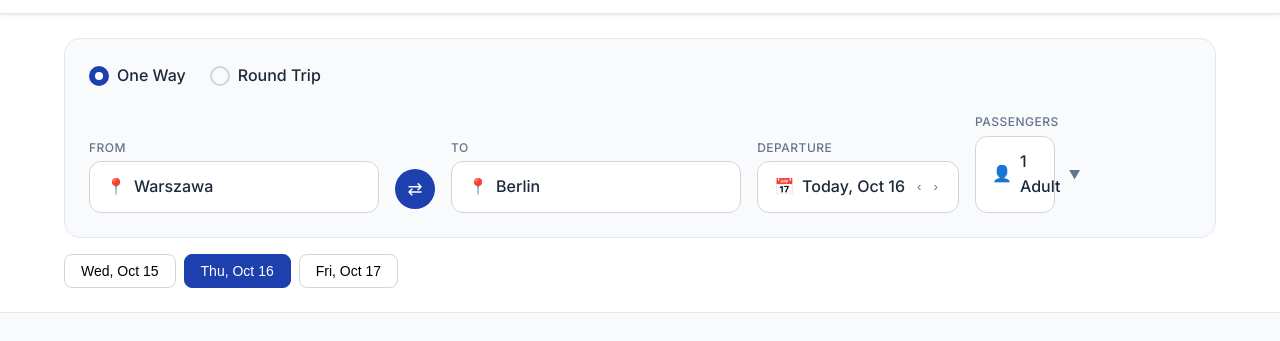
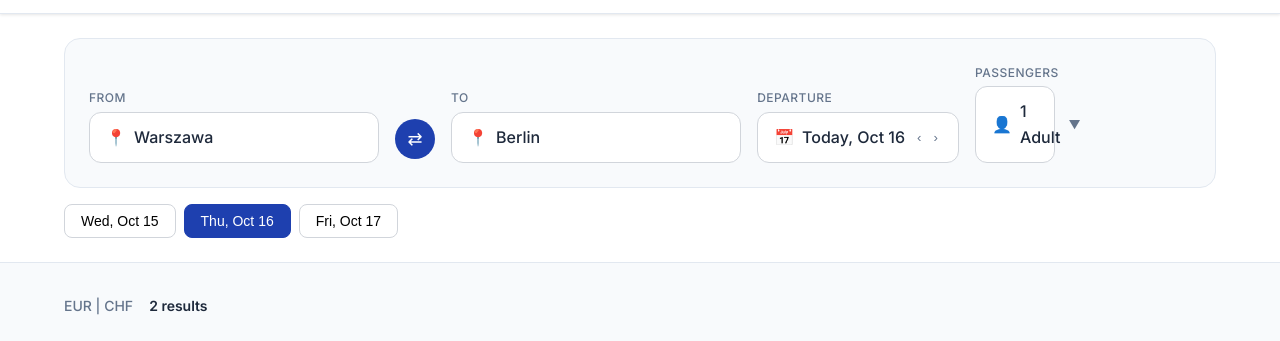
Before and after one commit to codik09999/test1, a website: page results.html in a window 1280 px wide. Shown: the part 64-405 px from the top of the page. Drawn offline with Linux system fonts and the light colour scheme.

Commit message:
Remove One Way / Round Trip selector from results page

```diff
--- a/results.css
+++ b/results.css
@@ -107,51 +107,7 @@ body {
     border: 1px solid #e2e8f0;
 }
 
-.trip-type-selector {
-    display: flex;
-    gap: 24px;
-    margin-bottom: 24px;
-}
-
-.trip-type-option {
-    display: flex;
-    align-items: center;
-    gap: 8px;
-    cursor: pointer;
-    font-weight: 500;
-}
-
-.trip-type-option input[type="radio"] {
-    display: none;
-}
-
-.option-circle {
-    width: 20px;
-    height: 20px;
-    border: 2px solid #d1d5db;
-    border-radius: 50%;
-    position: relative;
-    transition: all 0.2s ease;
-}
-
-.trip-type-option.active .option-circle,
-.trip-type-option input[type="radio"]:checked + .option-circle {
-    border-color: #1e40af;
-    background: #1e40af;
-}
-
-.trip-type-option.active .option-circle::after,
-.trip-type-option input[type="radio"]:checked + .option-circle::after {
-    content: '';
-    position: absolute;
-    top: 50%;
-    left: 50%;
-    transform: translate(-50%, -50%);
-    width: 8px;
-    height: 8px;
-    background: white;
-    border-radius: 50%;
-}
+/* Trip type selector styles removed */
 
 .search-inputs {
     display: grid;
--- a/results.html
+++ b/results.html
@@ -32,18 +32,7 @@
     <section class="search-summary">
         <div class="container">
             <div class="search-bar">
-                <div class="trip-type-selector">
-                    <label class="trip-type-option active">
-                        <input type="radio" name="trip-type" value="oneway" checked>
-                        <span class="option-circle"></span>
-                        <span>One Way</span>
-                    </label>
-                    <label class="trip-type-option">
-                        <input type="radio" name="trip-type" value="return">
-                        <span class="option-circle"></span>
-                        <span>Round Trip</span>
-                    </label>
-                </div>
+                <!-- Trip type selector removed -->
 
                 <div class="search-inputs">
                     <div class="route-input">
--- a/results.js
+++ b/results.js
@@ -33,17 +33,7 @@ class BusResultsPage {
         if (fromCityElement) fromCityElement.textContent = this.searchParams.from;
         if (toCityElement) toCityElement.textContent = this.searchParams.to;
 
-        // Обновляем тип поездки
-        const tripTypeInputs = document.querySelectorAll('input[name="trip-type"]');
-        tripTypeInputs.forEach(input => {
-            if (input.value === this.searchParams.tripType) {
-                input.checked = true;
-                input.closest('.trip-type-option').classList.add('active');
-            } else {
-                input.checked = false;
-                input.closest('.trip-type-option').classList.remove('active');
-            }
-        });
+        // Trip type selector removed
 
         // Обновляем пассажиров
         const passengerText = document.querySelector('.passenger-text');
@@ -75,16 +65,7 @@ class BusResultsPage {
     }
 
     initEventListeners() {
-        // Trip type selector
-        const tripTypeOptions = document.querySelectorAll('.trip-type-option');
-        tripTypeOptions.forEach(option => {
-            option.addEventListener('click', () => {
-                tripTypeOptions.forEach(opt => opt.classList.remove('active'));
-                option.classList.add('active');
-                option.querySelector('input[type="radio"]').checked = true;
-                this.handleTripTypeChange(option.querySelector('input[type="radio"]').value);
-            });
-        });
+        // Trip type selector removed
 
         // Route swap button
         const swapBtn = document.querySelector('.swap-route-btn');
@@ -145,25 +126,7 @@ class BusResultsPage {
         });
     }
 
-    handleTripTypeChange(type) {
-        console.log(`Trip type changed to: ${type}`);
-        // Add return date field if round trip is selected
-        if (type === 'return') {
-            this.showReturnDateField();
-        } else {
-            this.hideReturnDateField();
-        }
-    }
-
-    showReturnDateField() {
-        // Implementation for showing return date field
-        console.log('Showing return date field');
-    }
-
-    hideReturnDateField() {
-        // Implementation for hiding return date field
-        console.log('Hiding return date field');
-    }
+    // Trip type methods removed
 
     swapRoute() {
         const fromCity = document.querySelector('.from-input .city-name');
```
